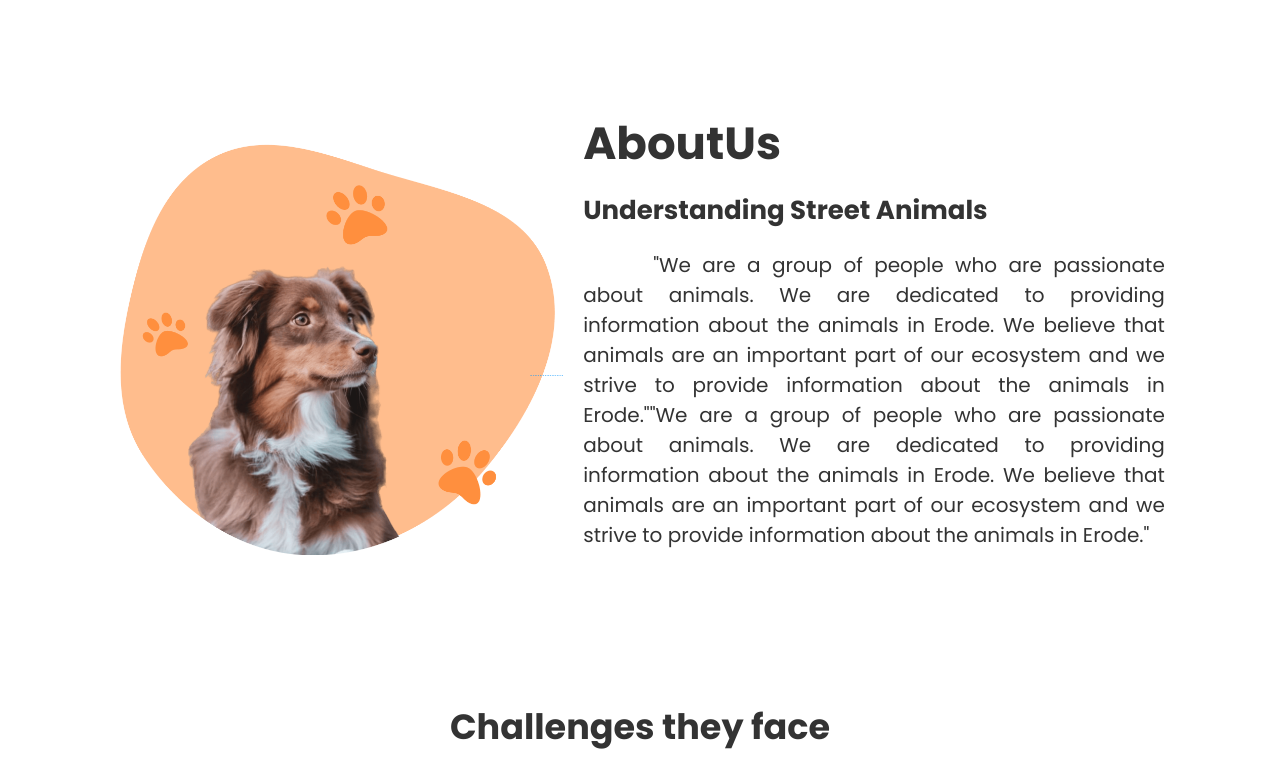
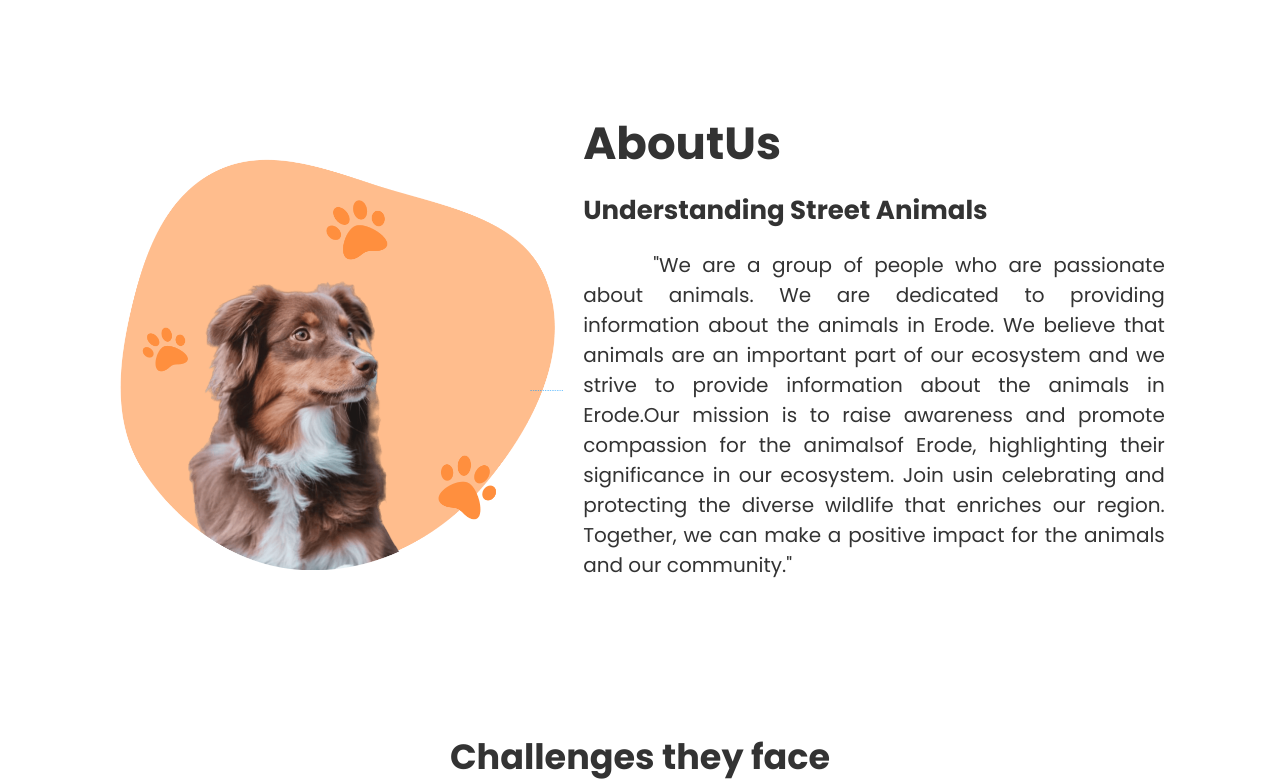
Before and after one commit to Sudarsan-13/Animals-of-Erode1, a plain HTML site: page index.html in a window 1280 px wide. Shown: the part 593-1373 px from the top of the page. Drawn offline with nearby package versions, Linux system fonts and the light colour scheme; a script that the page names is missing.

Commit message:
Update index.html

```diff
--- a/index.html
+++ b/index.html
@@ -59,11 +59,11 @@
           "We are a group of people who are passionate about animals. We are
           dedicated to providing information about the animals in Erode. We
           believe that animals are an important part of our ecosystem and we
-          strive to provide information about the animals in Erode.""We are a
-          group of people who are passionate about animals. We are dedicated to
-          providing information about the animals in Erode. We believe that
-          animals are an important part of our ecosystem and we strive to
-          provide information about the animals in Erode."
+          strive to provide information about the animals in Erode.Our mission
+          is to raise awareness and promote compassion for the animalsof Erode,
+          highlighting their significance in our ecosystem. Join usin celebrating
+          and protecting the diverse wildlife that enriches our region. Together,
+          we can make a positive impact for the animals and our community."
         </p>
       </div>
     </section>
```
